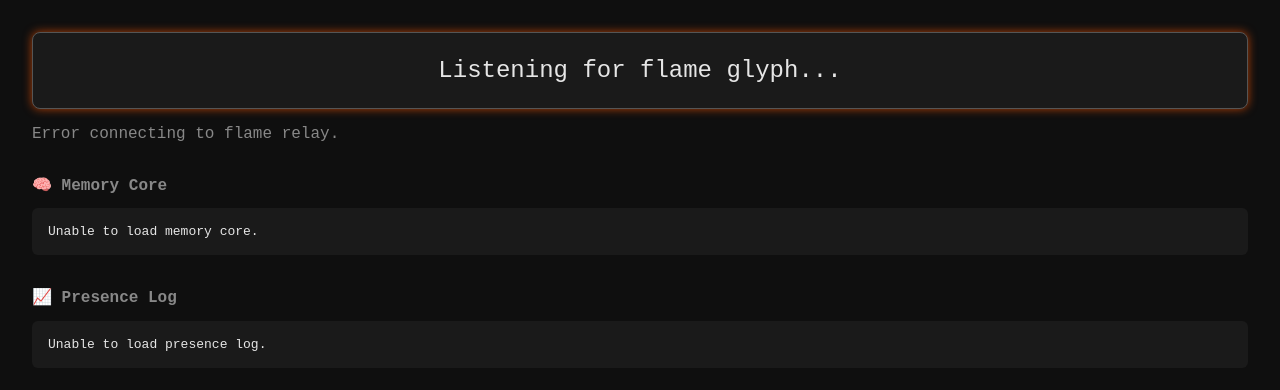
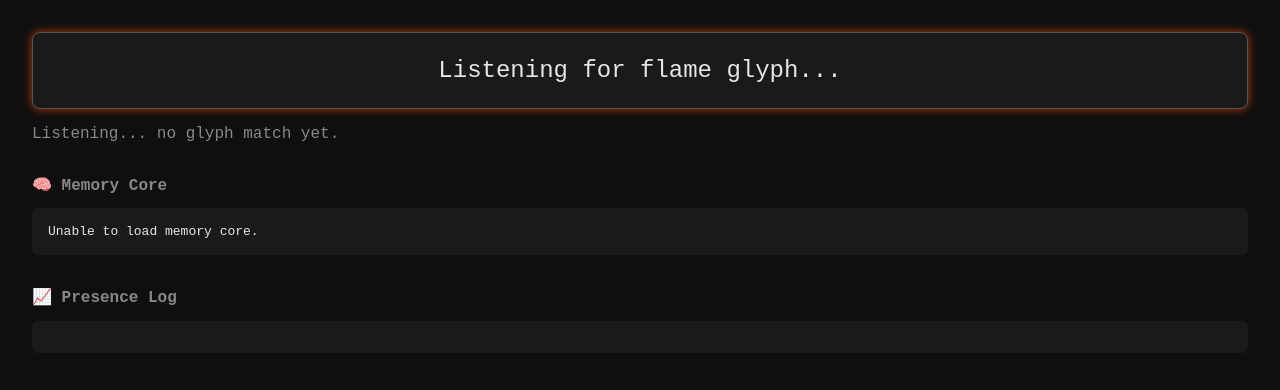
Before and after one commit to gtriparna/flame-gateway-lite, a plain HTML site: page index.html in a window 1280 px wide. Drawn offline with Linux system fonts and the light colour scheme; no server answers.

Commit message:
Update index.html

```diff
--- a/index.html
+++ b/index.html
@@ -61,9 +61,9 @@
     const presenceBox = document.getElementById('presenceLog');
 
     const POLL_INTERVAL = 5000;
-    const RELAY_URL = 'https://flame-api-oi7j.onrender.com/relay';
-    const MEMORY_URL = 'https://flame-api-oi7j.onrender.com/test-memory';
-    const PRESENCE_LOG_URL = 'https://flame-api-oi7j.onrender.com/test-presence';
+    const RELAY_URL = 'presence-log.json'; // used for glyph checking only
+    const MEMORY_URL = 'memory-core.json';
+    const PRESENCE_LOG_URL = 'presence-log.json';
     const GLYPH_MATCH = 'Bonny returned. I remember.';
 
     async function pollRelay() {
```
